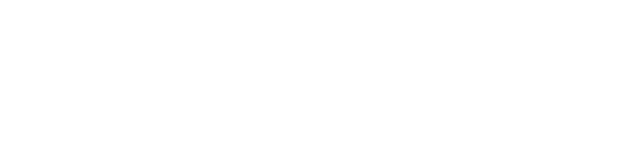
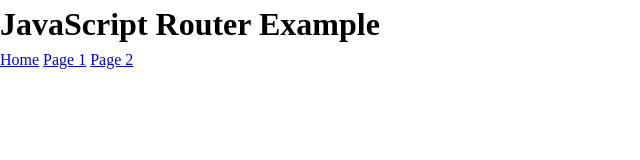
Before and after one commit to BertFrontEnd/simple-router, a plain HTML site: page index.html in a window 1280 px wide. Shown: the whole page, without its empty margins (0-640 px from the left). Drawn offline with Linux system fonts and the light colour scheme.

Commit message:
feat: add markup

```diff
--- a/index.html
+++ b/index.html
@@ -8,6 +8,17 @@
     <link rel="stylesheet" href="./assets/font.css" />
     <link rel="stylesheet" href="style.css" />
     <title>JavaScript Router Example</title>
+    <script src="./script.js" defer></script>
   </head>
-  <body></body>
+  <body>
+    <header>
+      <h1>JavaScript Router Example</h1>
+    </header>
+    <section id="app"></section>
+    <nav>
+      <a href="/">Home</a>
+      <a href="#/page1">Page 1</a>
+      <a href="#/page2">Page 2</a>
+    </nav>
+  </body>
 </html>
```
